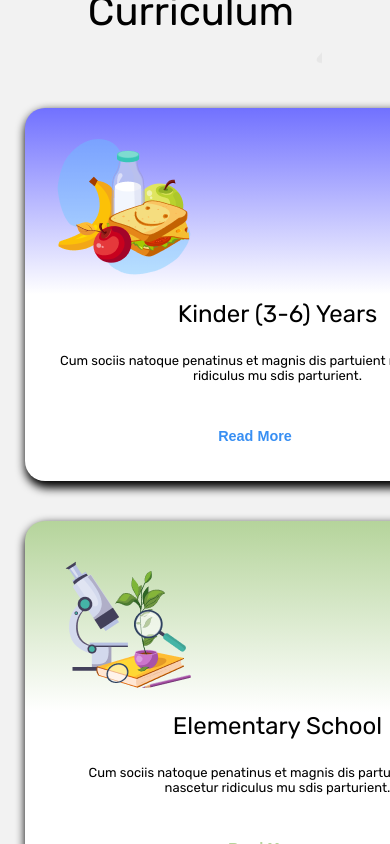
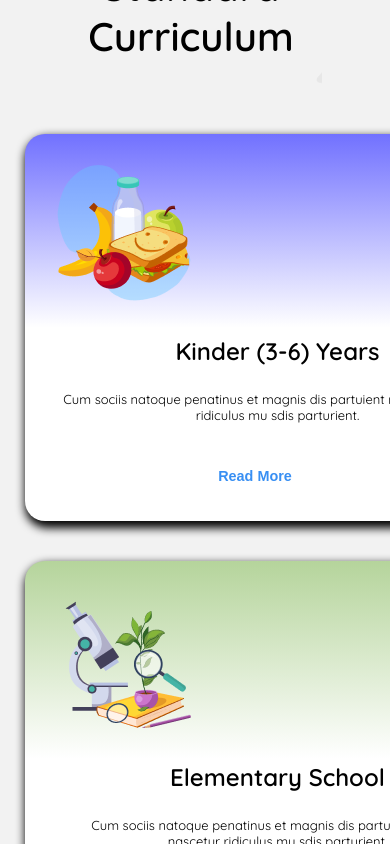
Before and after one commit to Hamim-Ahmed07/b11-assignment-2, a plain HTML site: page index.html in a window 390 px wide. Shown: the part 1285-2129 px from the top of the page. Drawn offline with Linux system fonts and the light colour scheme.

Commit message:
2nd commit added font

```diff
--- a/index.html
+++ b/index.html
@@ -6,12 +6,11 @@
     <title>Kid's School</title>
     <link rel="preconnect" href="https://fonts.googleapis.com">
 <link rel="preconnect" href="https://fonts.gstatic.com" crossorigin>
-<link href="https://fonts.googleapis.com/css2?family=Open+Sans:ital,wght@0,300..800;
-1,300..800&family=Rubik:ital,wght@0,300..900;1,300..900&display=swap" rel="stylesheet">
+<link href="https://fonts.googleapis.com/css2?family=Open+Sans:ital,wght@0,300..800;1,300..800&family=Quicksand:wght@300..700&family=Rubik:ital,wght@0,300..900;1,300..900&display=swap" rel="stylesheet">
 
     <link rel="stylesheet" href="style.css">
 </head>
-<body class="rubik-normal">
+<body class="quicksand-normal">
     <nav class="navbar">
         <div class="school">
             <img class="nav-img" src="assets/logo.png" alt="">
--- a/style.css
+++ b/style.css
@@ -1,5 +1,5 @@
-.rubik-normal{
-  font-family: "Rubik", serif;
+.quicksand-normal{
+  font-family: "Quicksand", serif;
   font-optical-sizing: auto;
   font-weight: 600;
   font-style: normal;
@@ -28,11 +28,13 @@ body{
 }
 .nav-h3{
   font-size: xx-large;
-  font-weight: 500;
+  font-weight: 600;
   padding: 10px;
 }
 .nav-anchor{
   margin: 10px;
+  font-weight: 800;
+  font-size: large;
 
 }
 .nav-anchor a{
@@ -77,7 +79,7 @@ body{
 }
 .header-heading{
   font-size: 3.2rem;
-  font-weight: 500;
+  font-weight: 600;
 
 }
 .span-1{
@@ -112,7 +114,7 @@ main{
   text-align: center;
   font-size: 2.5rem;
   margin-top: 80px;
-  font-weight: 400;
+  font-weight: 600;
 
 }
 .main-content{
@@ -153,13 +155,14 @@ main{
   font-size: .9rem;
   font-weight: 600;
   align-items: center;
-  margin-left: 50px;
+  margin-left: 90px;
   margin-top: 20px;
 }
 .box-content{
   font-size: x-large;
-  font-weight: 400;
+  font-weight: 600;
   text-align: center;
+  margin-top: 30px;
 }
 #box-btn-1{
   color: rgb(56, 143, 243);
@@ -320,7 +323,7 @@ main{
   .nav-h3{
     display: none;
   }
-  .rubik-normal{
+  .quicksand-normal{
     margin-left: 10px;
   }
 
```
